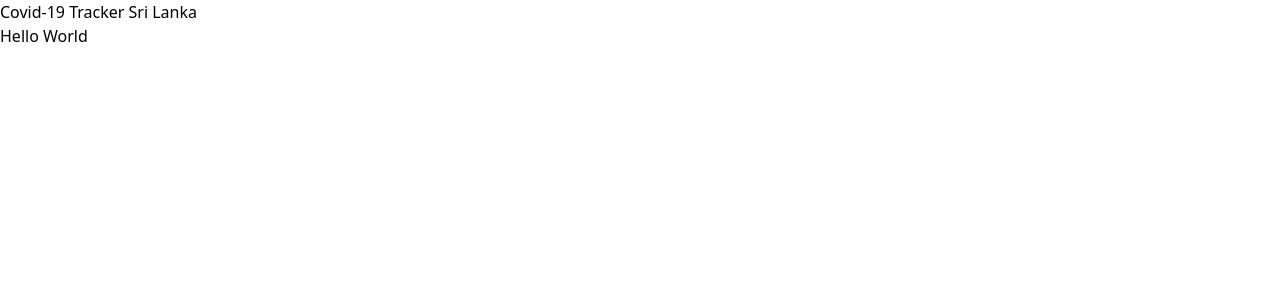
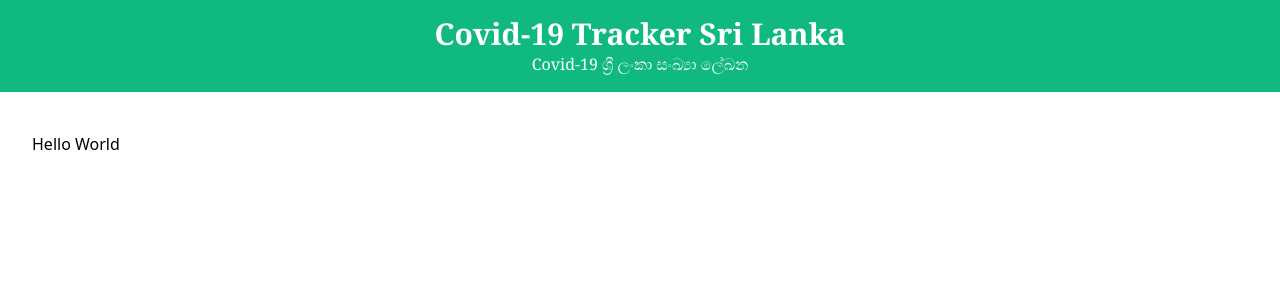
Before and after one commit to giwi97/covid-tr, a Vue app: page / in a window 1280 px wide. Shown: the top 300 px of the page. Built offline with nearby package versions, Linux system fonts and the light colour scheme.

Commit message:
header component

```diff
--- a/src/App.vue
+++ b/src/App.vue
@@ -1,6 +1,8 @@
 <template>
   <Header />
-  <router-view />
+  <div class="container">
+    <router-view />
+  </div>
 </template>
 
 <script>
--- a/src/components/Header.vue
+++ b/src/components/Header.vue
@@ -1,6 +1,7 @@
 <template>
-  <header>
-    <div>Covid-19 Tracker Sri Lanka</div>
+  <header class="text-center bg-green-500 text-white p-4 mb-10">
+    <div class="text-3xl md:text-3xl font-sans md:font-serif font-bold">Covid-19 Tracker Sri Lanka</div>
+    <div class="text-3md md:text-1md font-sans md:font-serif">Covid-19 ශ්‍රී ලංකා සංඛ්‍යා ලේඛන</div>
   </header>
 </template>
 
--- a/tailwind.config.js
+++ b/tailwind.config.js
@@ -3,6 +3,10 @@ module.exports = {
   darkMode: false, // or 'media' or 'class'
   theme: {
     extend: {},
+    container: {
+      center: true,
+      padding: '2rem',
+    },
   },
   variants: {
     extend: {},
```
